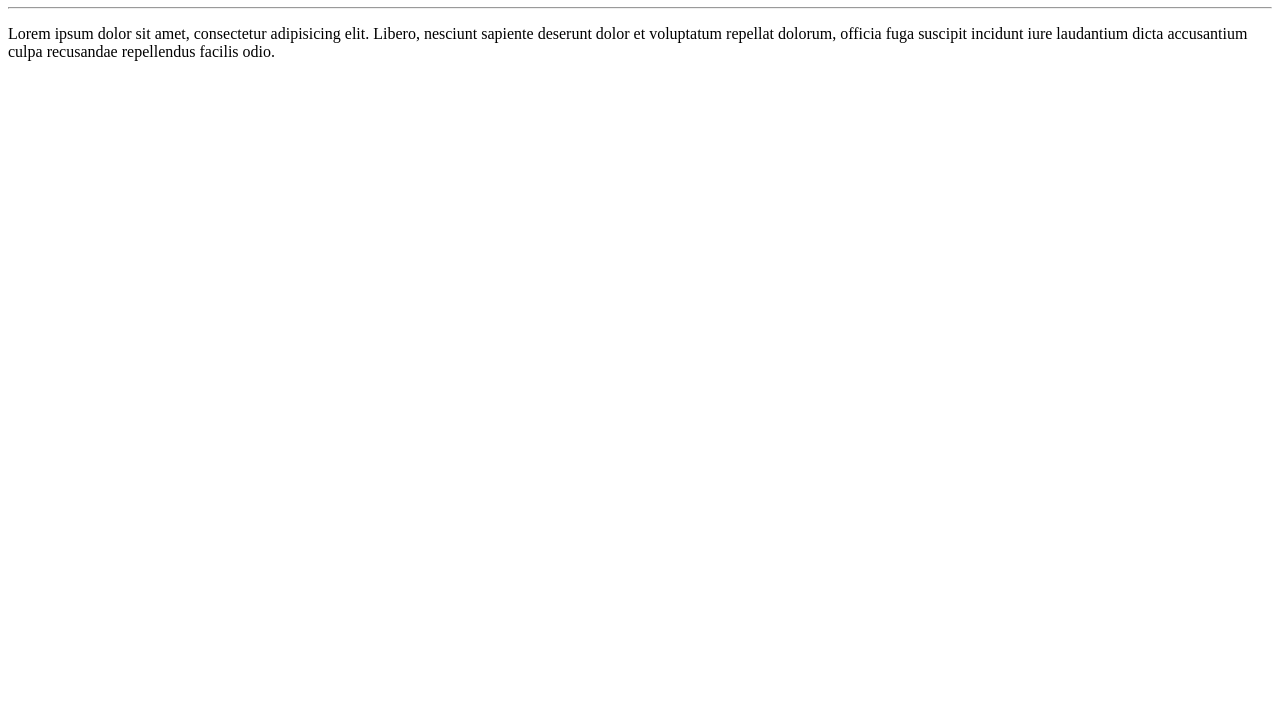
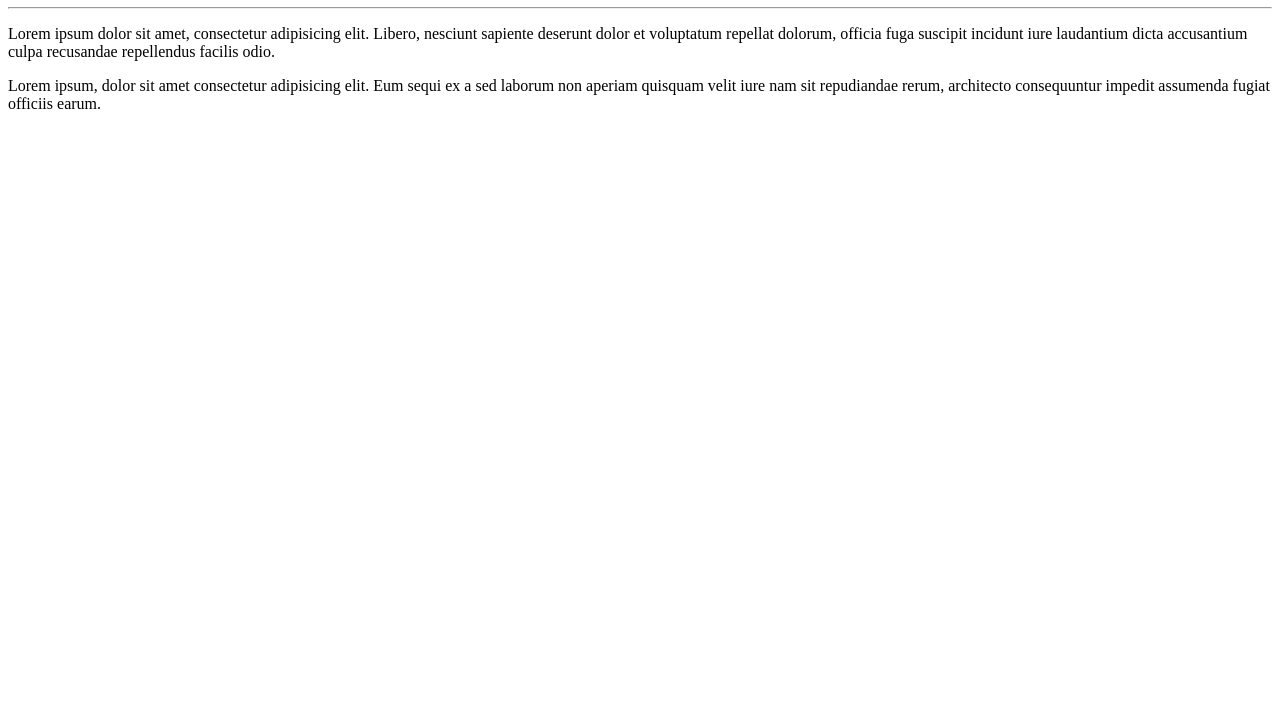
Before and after one commit to ericvieira77/ola-mundo, a plain HTML site: page siteexemplo/index.html in a window 1280 px wide. Shown: the part 73-800 px from the top of the page. Drawn offline with Linux system fonts and the light colour scheme.

Commit message:
adicionado loran

```diff
--- a/siteexemplo/index.html
+++ b/siteexemplo/index.html
@@ -9,6 +9,8 @@
 <body>
  <h1>ola, mundo</h1>
  <hr>
- <p>Lorem ipsum dolor sit amet, consectetur adipisicing elit. Libero, nesciunt sapiente deserunt dolor et voluptatum repellat dolorum, officia fuga suscipit incidunt iure laudantium dicta accusantium culpa recusandae repellendus facilis odio.</p>
+ <p>Lorem ipsum dolor sit amet, consectetur adipisicing elit. Libero, nesciunt sapiente deserunt dolor et voluptatum repellat dolorum, officia fuga suscipit incidunt iure laudantium dicta accusantium culpa recusandae repellendus facilis odio.</p>  <p>
+    Lorem ipsum, dolor sit amet consectetur adipisicing elit. Eum sequi ex a sed laborum non aperiam quisquam velit iure nam sit repudiandae rerum, architecto consequuntur impedit assumenda fugiat officiis earum.
+ </p>
 </body>
 </html>
```
